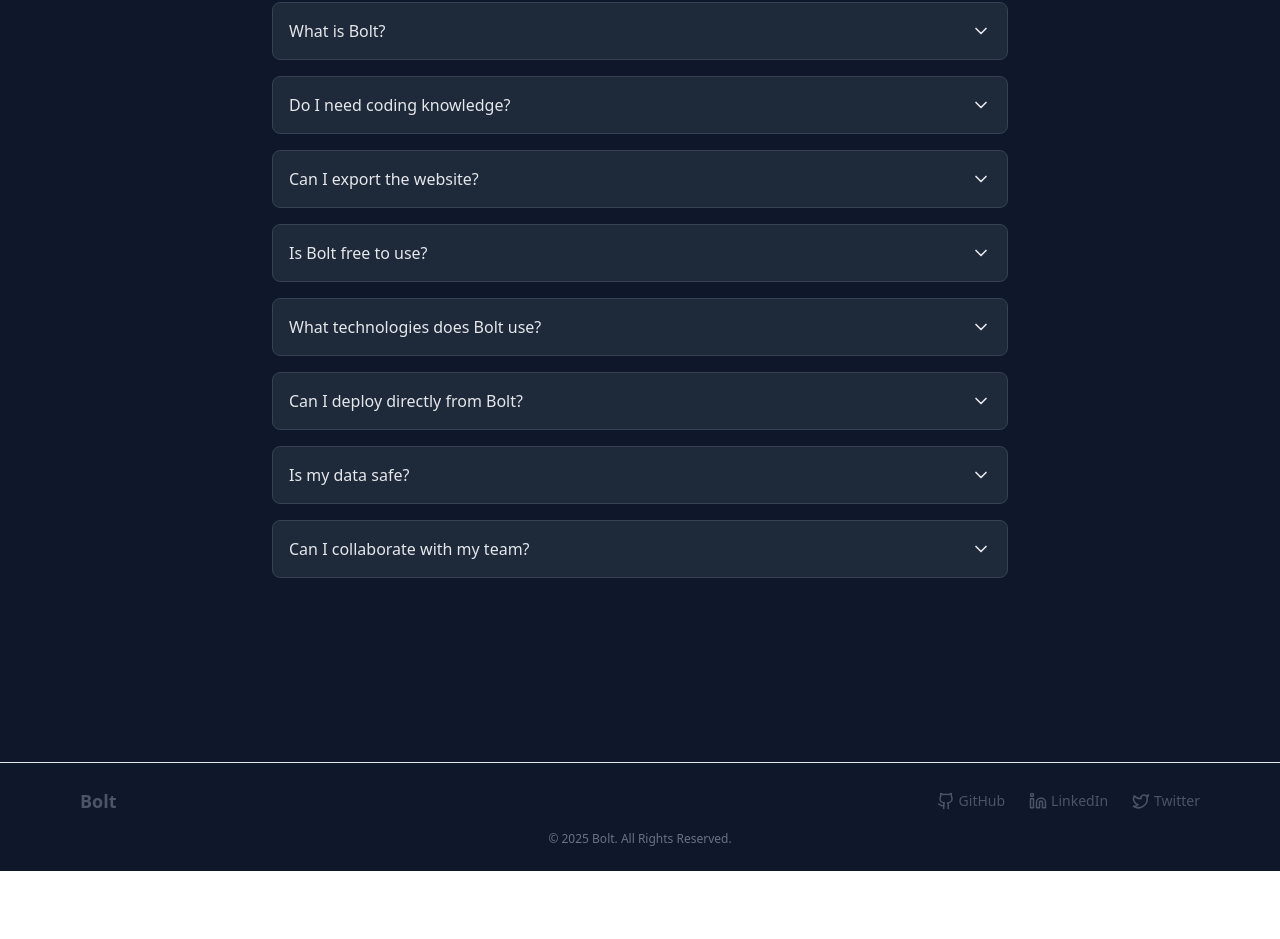
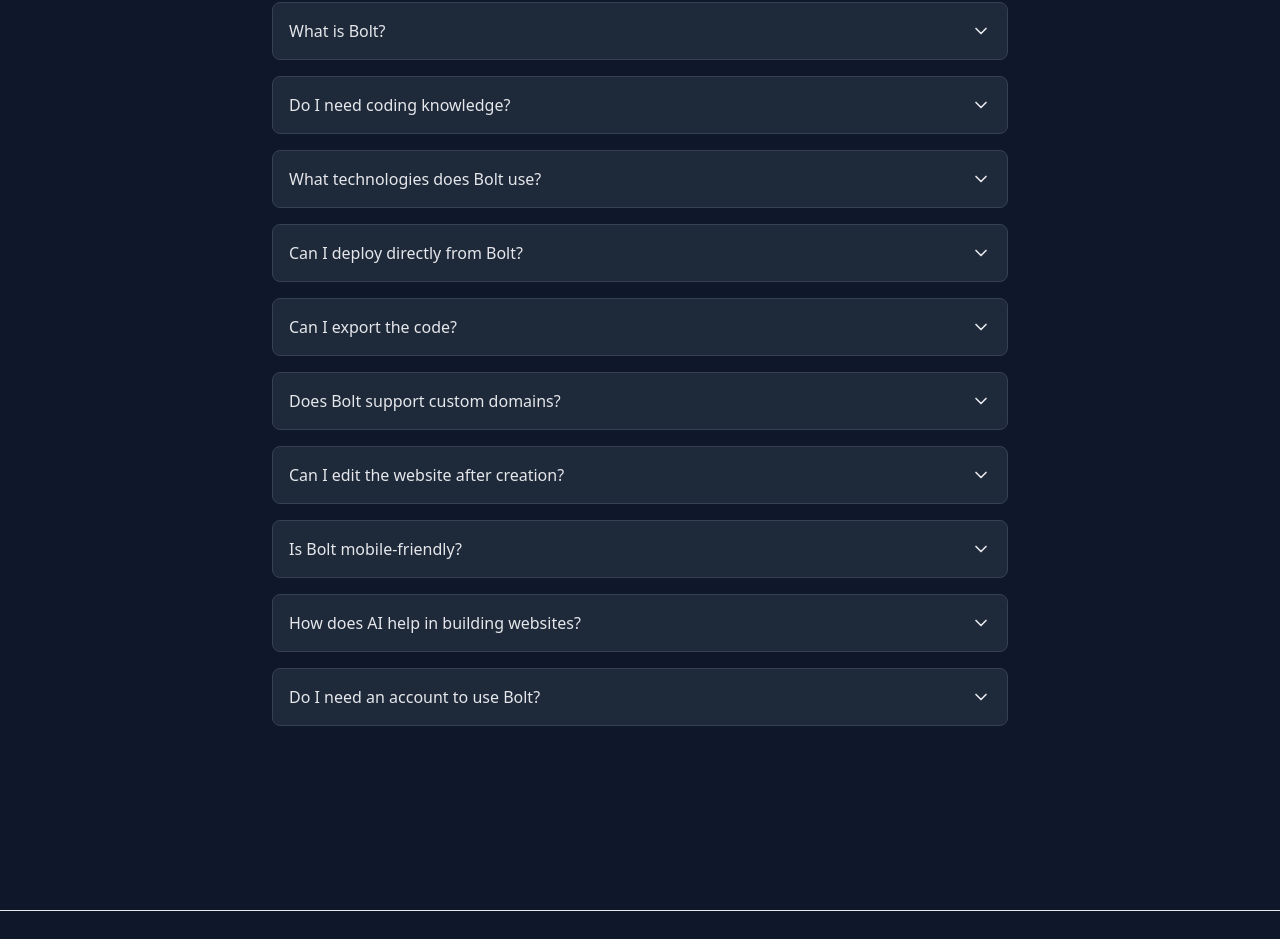
Before and after one commit to BharatKhatwani/Bolt-, a React (Vite) app in the folder frontend/: page / in a window 1280 px wide. Shown: the part 2422-3361 px from the top of the page. Before the commit the page ends 3293 px from the top, so only its background shows below. Built offline with nearby package versions, Linux system fonts and the light colour scheme; no server answers.

Commit message:
update the accordian

```diff
--- a/frontend/src/components/Accordian.tsx
+++ b/frontend/src/components/Accordian.tsx
@@ -18,34 +18,38 @@ const faqs: FAQ[] = [
       "Not at all! Bolt is designed for everyone. Beginners can use it without coding, while developers can customize the code if they want.",
   },
   {
-    question: "Can I export the website?",
-    answer:
-      "Yes, you can export the generated website as a complete codebase and host it on any platform of your choice.",
-  },
-  {
-    question: "Is Bolt free to use?",
-    answer:
-      "Bolt provides both free and premium plans. Free plans have some limitations, while premium unlocks advanced features.",
-  },
-  {
     question: "What technologies does Bolt use?",
     answer:
-      "Bolt uses modern frameworks like React, Tailwind CSS, and integrates with AI models to generate code and content.",
+      "Bolt uses modern frameworks like React and Tailwind CSS, and integrates AI models to generate code and content.",
   },
   {
     question: "Can I deploy directly from Bolt?",
     answer:
-      "Yes! Bolt allows one-click deployment to hosting providers so your website goes live instantly.",
+      "Yes! Download the zip file, set it up locally, and deploy it on free hosting platforms like Vercel or Netlify.",
   },
   {
-    question: "Is my data safe?",
-    answer:
-      "Yes. Bolt does not share your project data with anyone. Your code and ideas remain private and secure.",
+    question: "Can I export the code?",
+    answer: "Yes, you can export the generated code as a zip file and host it anywhere.",
   },
   {
-    question: "Can I collaborate with my team?",
-    answer:
-      "Absolutely. Bolt supports team collaboration where multiple members can edit and build the website together.",
+    question: "Does Bolt support custom domains?",
+    answer: "Absolutely! You can link your custom domain when deploying your website.",
+  },
+  {
+    question: "Can I edit the website after creation?",
+    answer: "Yes, you can modify the content, layout, and styling anytime after generating the site.",
+  },
+  {
+    question: "Is Bolt mobile-friendly?",
+    answer: "Every website generated with Bolt is fully responsive and works on all devices.",
+  },
+  {
+    question: "How does AI help in building websites?",
+    answer: "AI assists by generating layouts, content, and code based on your input and preferences.",
+  },
+  {
+    question: "Do I need an account to use Bolt?",
+    answer: "No, simply provide a prompt and see the results instantly.",
   },
 ];
 
```
